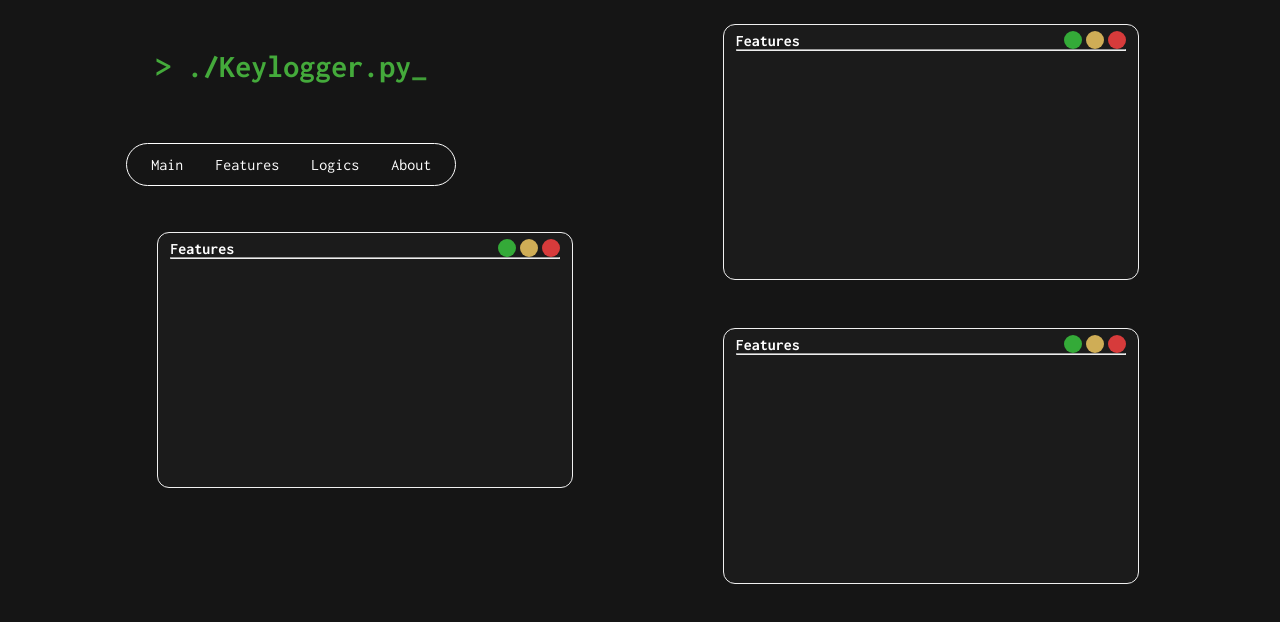
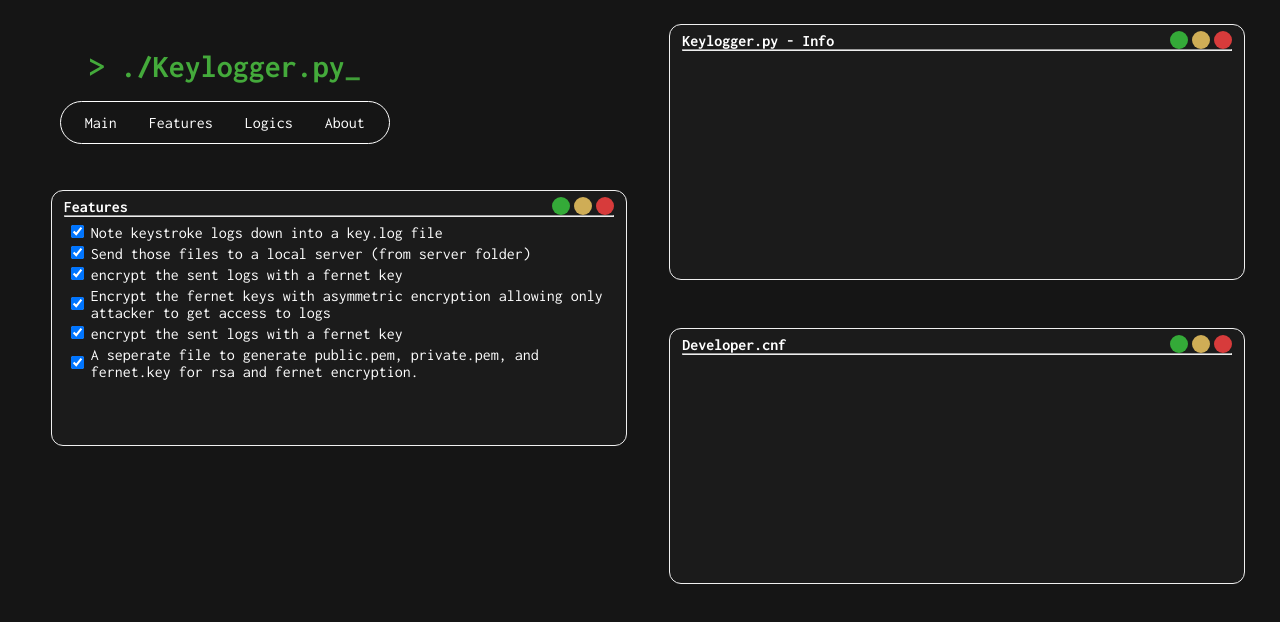
Before and after one commit to thatsyogeshjjr/keylogger, a React (Create React App) app in the folder website/: page / in a window 1280 px wide. Shown: the top 622 px of the page. Built offline with nearby package versions, Linux system fonts and the light colour scheme.

Commit message:
features in terminal added

```diff
--- a/website/src/App.js
+++ b/website/src/App.js
@@ -10,13 +10,13 @@ function App() {
           <Header />
         </div>
         <div className="terminals">
-          <Terminal />
+          <Terminal data="Features" />
           {/* <Terminal id="dev-info-rt" /> */}
         </div>
       </div>
       <div className="right">
-        <Terminal />
-        <Terminal />
+        <Terminal data="Keylogger.py - Info" />
+        <Terminal data="Developer.cnf" />
       </div>
     </div>
   );
--- a/website/src/components/Terminal.js
+++ b/website/src/components/Terminal.js
@@ -1,10 +1,70 @@
 import "../css/Terminal.css";
 
-export var Terminal = () => {
+export var Terminal = (props) => {
+  var in_terminal = <></>;
+  if (props.data === "Features") {
+    in_terminal = (
+      <>
+        <table>
+          <thead>
+            <tr>
+              <th></th>
+              <th></th>
+            </tr>
+          </thead>
+          <tbody>
+            <tr>
+              <td>
+                <input type="checkbox" checked="checked" />
+              </td>
+              <td>Note keystroke logs down into a key.log file</td>
+            </tr>
+            <tr>
+              <td>
+                <input type="checkbox" checked="checked" />
+              </td>
+              <td>Send those files to a local server (from server folder)</td>
+            </tr>
+            <tr>
+              <td>
+                <input type="checkbox" checked="checked" />
+              </td>
+              <td> encrypt the sent logs with a fernet key</td>
+            </tr>
+            <tr>
+              <td>
+                <input type="checkbox" checked="checked" />
+              </td>
+              <td>
+                Encrypt the fernet keys with asymmetric encryption allowing only
+                attacker to get access to logs
+              </td>
+            </tr>
+            <tr>
+              <td>
+                <input type="checkbox" checked="checked" />
+              </td>
+              <td> encrypt the sent logs with a fernet key</td>
+            </tr>
+            <tr>
+              <td>
+                <input type="checkbox" checked="checked" />
+              </td>
+              <td>
+                A seperate file to generate public.pem, private.pem, and
+                fernet.key for rsa and fernet encryption.
+              </td>
+            </tr>
+          </tbody>
+        </table>
+      </>
+    );
+  }
+
   return (
     <div className="terminal">
       <div className="titlebar">
-        <h2>Features</h2>
+        <h2>{props.data}</h2>
         <div className="title-buttons">
           <button className="t-btn green"></button>
           <button className="t-btn orange"></button>
@@ -12,6 +72,7 @@ export var Terminal = () => {
         </div>
       </div>
       <hr />
+      {in_terminal}
     </div>
   );
 };
--- a/website/src/css/App.css
+++ b/website/src/css/App.css
@@ -35,10 +35,6 @@ h1 {
   margin-top: 1rem;
 }
 
-Terminal {
-  width: 20vw !important;
-}
-
 @media (max-width: 885px) {
   .right {
     display: none;
--- a/website/src/css/Header.css
+++ b/website/src/css/Header.css
@@ -5,7 +5,7 @@ h1 {
 #title-text {
   font-size: xx-large;
   display: inline-flex;
-  margin: 12px 0px 44px;
+  margin: 12px 0px 2px;
   width: max-content;
 }
 @keyframes flickerAnimation {
@@ -25,3 +25,9 @@ h1 {
   margin: 0;
   animation: flickerAnimation 1.8s infinite;
 }
+
+@media (max-width: 885px) {
+  #title-text {
+    margin: 12px 0px 44px;
+  }
+}
--- a/website/src/css/Terminal.css
+++ b/website/src/css/Terminal.css
@@ -10,7 +10,7 @@
   border-color: #f0f0f0;
 
   height: 16rem;
-  width: 26rem;
+  width: 36rem;
 
   padding-left: 12px;
   padding-right: 12px;
@@ -53,6 +53,19 @@
   background-color: #d73b3b;
 }
 
+ul {
+  list-style: none;
+}
+
+input {
+  border-radius: 180px;
+  color: #cfad56;
+}
+
+input:checked ~ .checkmark {
+  background-color: red;
+}
+
 @media (max-width: 885px) {
   .terminal {
     height: 270px;
```
